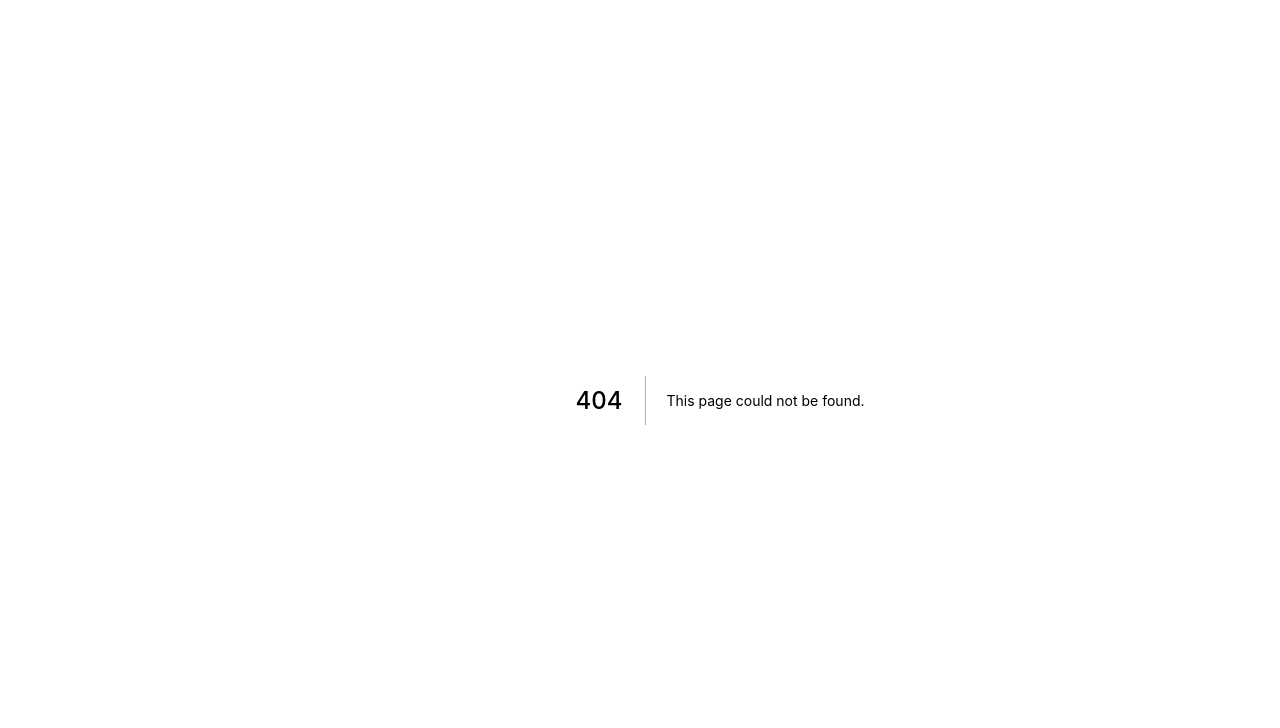
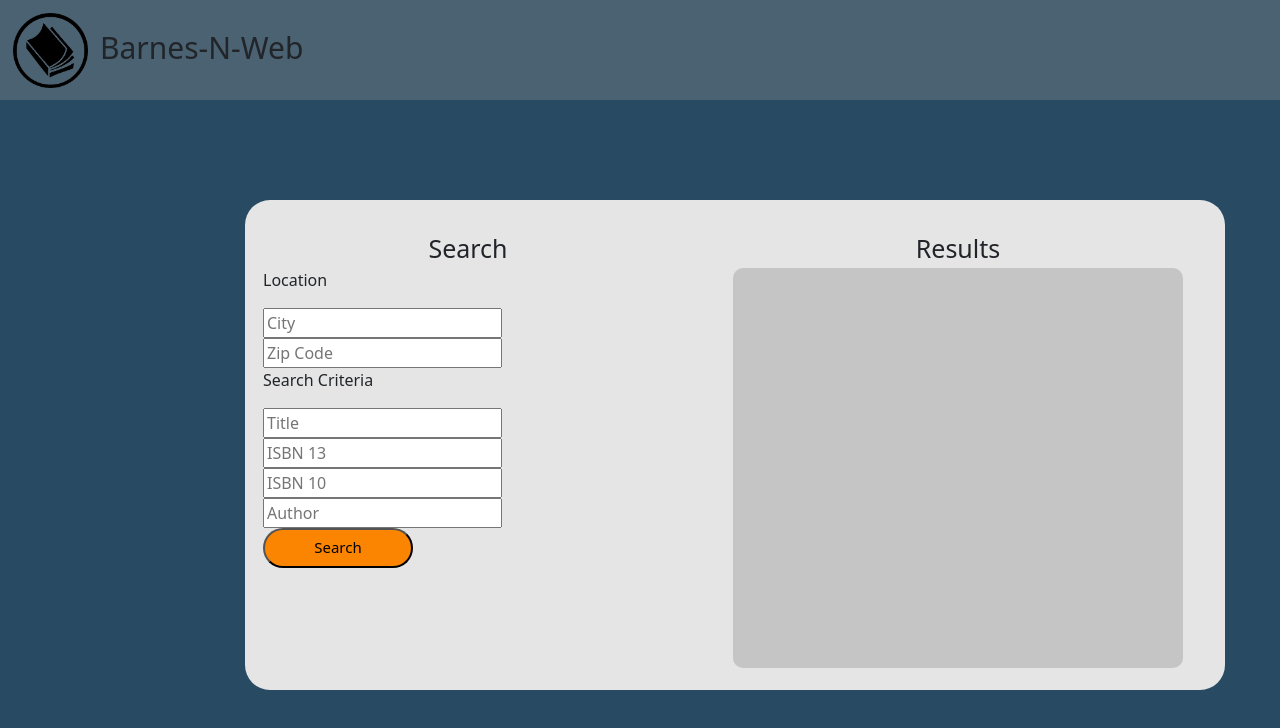
Before and after one commit to rigrergl/barnes-n-web, a Next.js app in the folder barnes-n-web/: page /Search in a window 1280 px wide. Before the commit this address had no page. Shown: the top 728 px of the page. Built offline with nearby package versions, Linux system fonts and the light colour scheme.

Commit message:
Put Basic Labels and Button For Search Section

```diff
--- a/barnes-n-web/package.json
+++ b/barnes-n-web/package.json
@@ -14,7 +14,8 @@
     "next": "12.3.1",
     "react": "18.2.0",
     "react-bootstrap": "^2.5.0",
-    "react-dom": "18.2.0"
+    "react-dom": "18.2.0",
+    "react-slider": "^2.0.4"
   },
   "devDependencies": {
     "@types/node": "18.8.0",
--- /dev/null
+++ b/barnes-n-web/pages/Search.tsx
@@ -0,0 +1,56 @@
+import Header from "./components/Header";
+
+const Search = () => {
+  return (
+    <div className="page">
+      <Header />
+      <div className="searchBox">
+        <div className="row">
+          {/* Search Section */}
+          <div className="column">
+            <label style={{ textAlign: "center", fontSize: "25px" }}>
+              Search
+            </label>
+            <form>
+              <label>
+                <p>Location</p>
+                <input type="text" placeholder="City"></input>
+                <input type="text" placeholder="Zip Code"></input>
+              </label>
+              <label>
+                <p>Search Criteria</p>
+                <input type="text" placeholder="Title"></input>
+                <input type="text" placeholder="ISBN 13"></input>
+                <input type="text" placeholder="ISBN 10"></input>
+                <input type="text" placeholder="Author"></input>
+              </label>
+              {/* Submit Button */}
+              <input
+                style={{
+                  textAlign: "center",
+                  top: "150px",
+                  fontSize: "15px",
+                  height: "40px",
+                  width: "150px",
+                  background: "#FB8500",
+                  borderRadius: "25px",
+                }}
+                type="submit"
+                value="Search"
+              />
+            </form>
+          </div>
+          {/* Results Section */}
+          <div className="column">
+            <label style={{ textAlign: "center", fontSize: "25px" }}>
+              Results
+            </label>
+            <div className="resultsBox"></div>
+          </div>
+        </div>
+      </div>
+    </div>
+  );
+};
+
+export default Search;
--- a/barnes-n-web/pages/index.css
+++ b/barnes-n-web/pages/index.css
@@ -6,7 +6,7 @@
 .header {
   height: 100px;
   width: 1440px;
-    background: #4B6272;
+  background: #4b6272;
   margin-top: 0%;
 }
 
@@ -34,13 +34,47 @@
   border-radius: 25px;
   width: 490px;
   height: 490px;
-    background-color: #E5E5E5;
+  background-color: #e5e5e5;
   position: absolute;
   left: 490px;
-    top:25%
+  top: 25%;
+}
+
+.searchBox {
+  border-radius: 25px;
+  width: 980px;
+  height: 490px;
+  background-color: #e5e5e5;
+  position: absolute;
+  left: 245px;
+  top: 25%;
+}
+
+.resultsBox {
+  border-radius: 10px;
+  width: 450px;
+  height: 400px;
+  background-color: #c5c5c5;
+  top: 25%;
+}
+
+.row {
+  display: flex;
+  flex-direction: row;
+  flex-wrap: wrap;
+  width: 100%;
+}
+
+.column {
+  display: flex;
+  flex-direction: column;
+  flex-basis: 100%;
+  flex: 1;
+  padding: 30px;
+  box-sizing: border-box;
 }
 
 body {
-    background: #284B63;
+  background: #284b63;
   width: 1440px;
 }
```
Also changed, not shown: 2 other files (tests, documents, lock files or other folders). Lines whose indentation alone changed are shown as unchanged.
